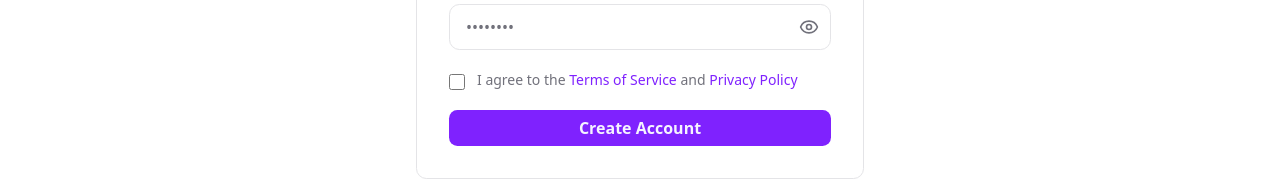
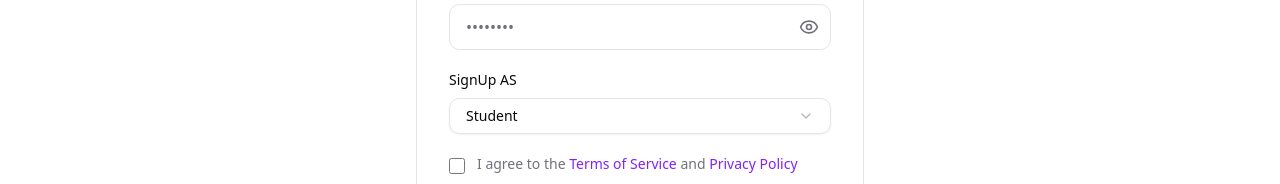
Before and after one commit to Nahid-Mahmud/shikhi-fronted, a Next.js app: page /auth/signup in a window 1280 px wide. Shown: the part 556-740 px from the top of the page. Built offline with nearby package versions, Linux system fonts and the light colour scheme; no server answers.

Commit message:
feat: Add role selection to signup form and implement Select component for dropdown

```diff
--- a/src/app/(auth)/auth/signup/page.tsx
+++ b/src/app/(auth)/auth/signup/page.tsx
@@ -3,6 +3,7 @@
 import { Button } from "@/components/ui/button";
 import Link from "next/link";
 import { useState } from "react";
+import { Select, SelectTrigger, SelectValue, SelectContent, SelectItem } from "@/components/ui/select";
 import { Eye, EyeOff, Loader2 } from "lucide-react";
 import { z } from "zod";
 import { useRegisterMutation } from "@/redux/features/auth/auth.api";
@@ -16,6 +17,9 @@
     email: z.string().email("Please enter a valid email"),
     password: z.string().min(8, "Password must be at least 8 characters"),
     confirmPassword: z.string(),
+    role: z.enum(["student", "instructor"], {
+      message: "Role is required",
+    }),
     agreeTerms: z.literal(true, {
       message: "You must agree to the terms and conditions",
     }),
@@ -34,6 +38,7 @@
     email: "",
     password: "",
     confirmPassword: "",
+    role: "student",
     agreeTerms: false,
   });
   const [showPassword, setShowPassword] = useState(false);
@@ -50,9 +55,13 @@
     return strength;
   };
 
-  const handleChange = (e: React.ChangeEvent<HTMLInputElement>) => {
-    const { name, value, type, checked } = e.target;
-    const newValue = type === "checkbox" ? checked : value;
+  const handleChange = (e: React.ChangeEvent<HTMLInputElement | HTMLSelectElement>) => {
+    const { name, value, type } = e.target;
+    let newValue: string | boolean = value;
+    if (type === "checkbox") {
+      // Type narrowing for checkbox
+      newValue = (e.target as HTMLInputElement).checked;
+    }
 
     setFormData((prev) => ({ ...prev, [name]: newValue }));
 
@@ -88,6 +97,7 @@
         name: formData.fullName,
         email: formData.email,
         password: formData.password,
+        role: formData.role,
       }).unwrap();
 
       if (response.success) {
@@ -232,6 +242,29 @@
                   {errors.confirmPassword && <p className="text-sm text-red-500 mt-1">{errors.confirmPassword}</p>}
                 </div>
 
+                {/* Role Dropdown */}
+                <div>
+                  <label htmlFor="role" className="block text-sm font-medium text-foreground mb-2">
+                    SignUp AS
+                  </label>
+                  <Select
+                    value={formData.role}
+                    onValueChange={(value) => {
+                      setFormData((prev) => ({ ...prev, role: value }));
+                      if (errors.role) setErrors((prev) => ({ ...prev, role: "" }));
+                    }}
+                  >
+                    <SelectTrigger className="w-full px-4 py-2.5 rounded-lg border border-border bg-background text-foreground focus:outline-none focus:ring-2 focus:ring-primary/50 transition-all">
+                      <SelectValue placeholder="Select role" />
+                    </SelectTrigger>
+                    <SelectContent>
+                      <SelectItem value="student">Student</SelectItem>
+                      <SelectItem value="instructor">Instructor</SelectItem>
+                    </SelectContent>
+                  </Select>
+                  {errors.role && <p className="text-sm text-red-500 mt-1">{errors.role}</p>}
+                </div>
+
                 {/* Terms Checkbox */}
                 <div className="flex items-start gap-3">
                   <input
--- /dev/null
+++ b/src/components/ui/select.tsx
@@ -0,0 +1,190 @@
+"use client"
+
+import * as React from "react"
+import { CheckIcon, ChevronDownIcon, ChevronUpIcon } from "lucide-react"
+import { Select as SelectPrimitive } from "radix-ui"
+
+import { cn } from "@/lib/utils"
+
+function Select({
+  ...props
+}: React.ComponentProps<typeof SelectPrimitive.Root>) {
+  return <SelectPrimitive.Root data-slot="select" {...props} />
+}
+
+function SelectGroup({
+  ...props
+}: React.ComponentProps<typeof SelectPrimitive.Group>) {
+  return <SelectPrimitive.Group data-slot="select-group" {...props} />
+}
+
+function SelectValue({
+  ...props
+}: React.ComponentProps<typeof SelectPrimitive.Value>) {
+  return <SelectPrimitive.Value data-slot="select-value" {...props} />
+}
+
+function SelectTrigger({
+  className,
+  size = "default",
+  children,
+  ...props
+}: React.ComponentProps<typeof SelectPrimitive.Trigger> & {
+  size?: "sm" | "default"
+}) {
+  return (
+    <SelectPrimitive.Trigger
+      data-slot="select-trigger"
+      data-size={size}
+      className={cn(
+        "border-input data-[placeholder]:text-muted-foreground [&_svg:not([class*='text-'])]:text-muted-foreground focus-visible:border-ring focus-visible:ring-ring/50 aria-invalid:ring-destructive/20 dark:aria-invalid:ring-destructive/40 aria-invalid:border-destructive dark:bg-input/30 dark:hover:bg-input/50 flex w-fit items-center justify-between gap-2 rounded-md border bg-transparent px-3 py-2 text-sm whitespace-nowrap shadow-xs transition-[color,box-shadow] outline-none focus-visible:ring-[3px] disabled:cursor-not-allowed disabled:opacity-50 data-[size=default]:h-9 data-[size=sm]:h-8 *:data-[slot=select-value]:line-clamp-1 *:data-[slot=select-value]:flex *:data-[slot=select-value]:items-center *:data-[slot=select-value]:gap-2 [&_svg]:pointer-events-none [&_svg]:shrink-0 [&_svg:not([class*='size-'])]:size-4",
+        className
+      )}
+      {...props}
+    >
+      {children}
+      <SelectPrimitive.Icon asChild>
+        <ChevronDownIcon className="size-4 opacity-50" />
+      </SelectPrimitive.Icon>
+    </SelectPrimitive.Trigger>
+  )
+}
+
+function SelectContent({
+  className,
+  children,
+  position = "item-aligned",
+  align = "center",
+  ...props
+}: React.ComponentProps<typeof SelectPrimitive.Content>) {
+  return (
+    <SelectPrimitive.Portal>
+      <SelectPrimitive.Content
+        data-slot="select-content"
+        className={cn(
+          "bg-popover text-popover-foreground data-[state=open]:animate-in data-[state=closed]:animate-out data-[state=closed]:fade-out-0 data-[state=open]:fade-in-0 data-[state=closed]:zoom-out-95 data-[state=open]:zoom-in-95 data-[side=bottom]:slide-in-from-top-2 data-[side=left]:slide-in-from-right-2 data-[side=right]:slide-in-from-left-2 data-[side=top]:slide-in-from-bottom-2 relative z-50 max-h-(--radix-select-content-available-height) min-w-[8rem] origin-(--radix-select-content-transform-origin) overflow-x-hidden overflow-y-auto rounded-md border shadow-md",
+          position === "popper" &&
+            "data-[side=bottom]:translate-y-1 data-[side=left]:-translate-x-1 data-[side=right]:translate-x-1 data-[side=top]:-translate-y-1",
+          className
+        )}
+        position={position}
+        align={align}
+        {...props}
+      >
+        <SelectScrollUpButton />
+        <SelectPrimitive.Viewport
+          className={cn(
+            "p-1",
+            position === "popper" &&
+              "h-[var(--radix-select-trigger-height)] w-full min-w-[var(--radix-select-trigger-width)] scroll-my-1"
+          )}
+        >
+          {children}
+        </SelectPrimitive.Viewport>
+        <SelectScrollDownButton />
+      </SelectPrimitive.Content>
+    </SelectPrimitive.Portal>
+  )
+}
+
+function SelectLabel({
+  className,
+  ...props
+}: React.ComponentProps<typeof SelectPrimitive.Label>) {
+  return (
+    <SelectPrimitive.Label
+      data-slot="select-label"
+      className={cn("text-muted-foreground px-2 py-1.5 text-xs", className)}
+      {...props}
+    />
+  )
+}
+
+function SelectItem({
+  className,
+  children,
+  ...props
+}: React.ComponentProps<typeof SelectPrimitive.Item>) {
+  return (
+    <SelectPrimitive.Item
+      data-slot="select-item"
+      className={cn(
+        "focus:bg-accent focus:text-accent-foreground [&_svg:not([class*='text-'])]:text-muted-foreground relative flex w-full cursor-default items-center gap-2 rounded-sm py-1.5 pr-8 pl-2 text-sm outline-hidden select-none data-[disabled]:pointer-events-none data-[disabled]:opacity-50 [&_svg]:pointer-events-none [&_svg]:shrink-0 [&_svg:not([class*='size-'])]:size-4 *:[span]:last:flex *:[span]:last:items-center *:[span]:last:gap-2",
+        className
+      )}
+      {...props}
+    >
+      <span
+        data-slot="select-item-indicator"
+        className="absolute right-2 flex size-3.5 items-center justify-center"
+      >
+        <SelectPrimitive.ItemIndicator>
+          <CheckIcon className="size-4" />
+        </SelectPrimitive.ItemIndicator>
+      </span>
+      <SelectPrimitive.ItemText>{children}</SelectPrimitive.ItemText>
+    </SelectPrimitive.Item>
+  )
+}
+
+function SelectSeparator({
+  className,
+  ...props
+}: React.ComponentProps<typeof SelectPrimitive.Separator>) {
+  return (
+    <SelectPrimitive.Separator
+      data-slot="select-separator"
+      className={cn("bg-border pointer-events-none -mx-1 my-1 h-px", className)}
+      {...props}
+    />
+  )
+}
+
+function SelectScrollUpButton({
+  className,
+  ...props
+}: React.ComponentProps<typeof SelectPrimitive.ScrollUpButton>) {
+  return (
+    <SelectPrimitive.ScrollUpButton
+      data-slot="select-scroll-up-button"
+      className={cn(
+        "flex cursor-default items-center justify-center py-1",
+        className
+      )}
+      {...props}
+    >
+      <ChevronUpIcon className="size-4" />
+    </SelectPrimitive.ScrollUpButton>
+  )
+}
+
+function SelectScrollDownButton({
+  className,
+  ...props
+}: React.ComponentProps<typeof SelectPrimitive.ScrollDownButton>) {
+  return (
+    <SelectPrimitive.ScrollDownButton
+      data-slot="select-scroll-down-button"
+      className={cn(
+        "flex cursor-default items-center justify-center py-1",
+        className
+      )}
+      {...props}
+    >
+      <ChevronDownIcon className="size-4" />
+    </SelectPrimitive.ScrollDownButton>
+  )
+}
+
+export {
+  Select,
+  SelectContent,
+  SelectGroup,
+  SelectItem,
+  SelectLabel,
+  SelectScrollDownButton,
+  SelectScrollUpButton,
+  SelectSeparator,
+  SelectTrigger,
+  SelectValue,
+}
--- a/src/types/auth.ts
+++ b/src/types/auth.ts
@@ -10,6 +10,7 @@
   email: string;
   name: string;
   password: string;
+  role?: string;
 };
 
 export type TLoginRequest = {
```
